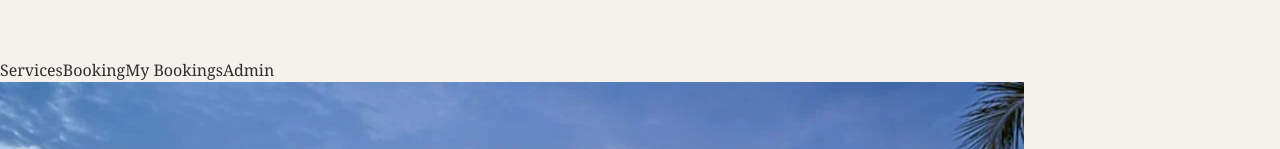
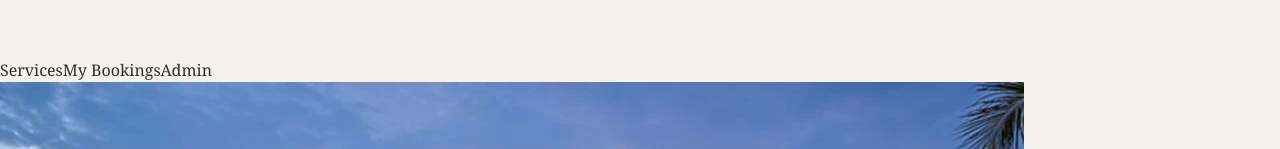
Before and after one commit to Fastik12341/hotelmvp, a React (Vite) app: page / in a window 1280 px wide. Shown: the part 367-516 px from the top of the page. Built offline with nearby package versions, Linux system fonts and the light colour scheme.

Commit message:
добавил отзывы

```diff
--- a/src/components/Header.jsx
+++ b/src/components/Header.jsx
@@ -1,3 +1,5 @@
+// src/components/Header.jsx
+
 function Header({ onAdminClick, onGuestClick }) {
   return (
     <header className="bg-white border-b border-[#E5E0D8]">
@@ -8,9 +10,6 @@ function Header({ onAdminClick, onGuestClick }) {
         <nav className="hidden md:flex items-center gap-8">
           <a href="#services" className="text-sm text-[#6B6B6B] hover:text-[#8C7343] transition-colors tracking-wide">
             Services
-          </a>
-          <a href="#booking" className="text-sm text-[#6B6B6B] hover:text-[#8C7343] transition-colors tracking-wide">
-            Booking
           </a>
           <button
             onClick={onGuestClick}
```
